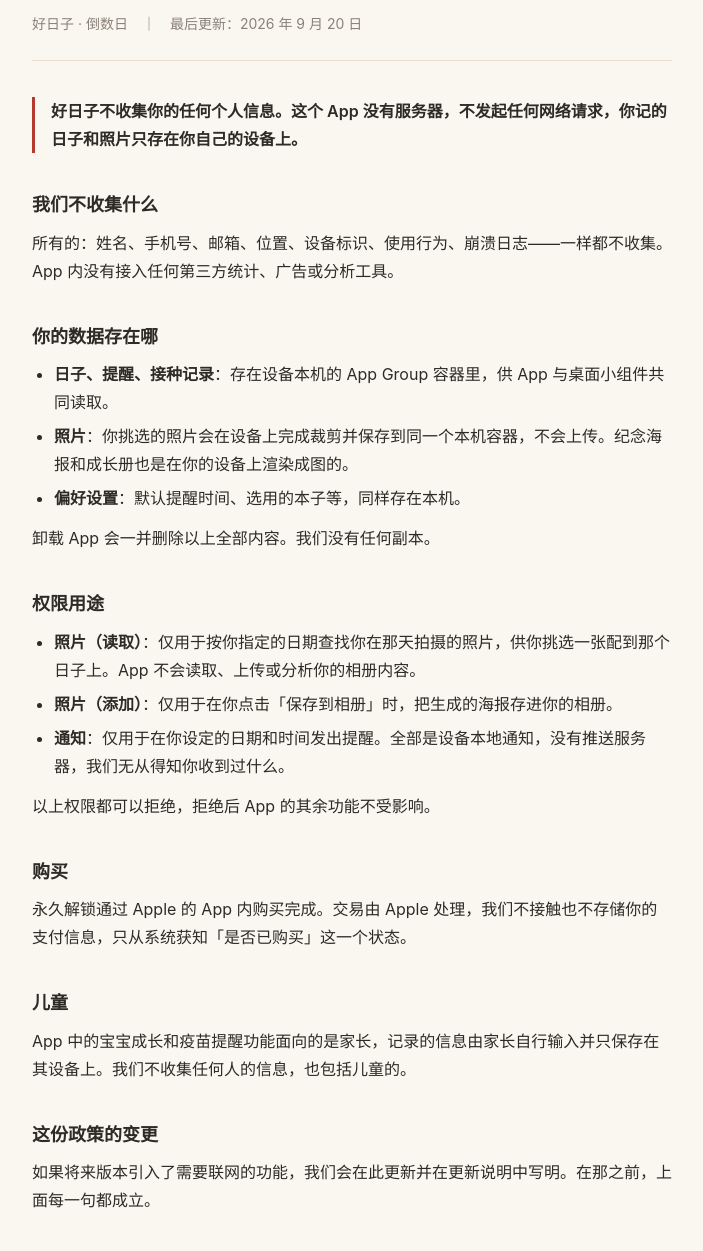
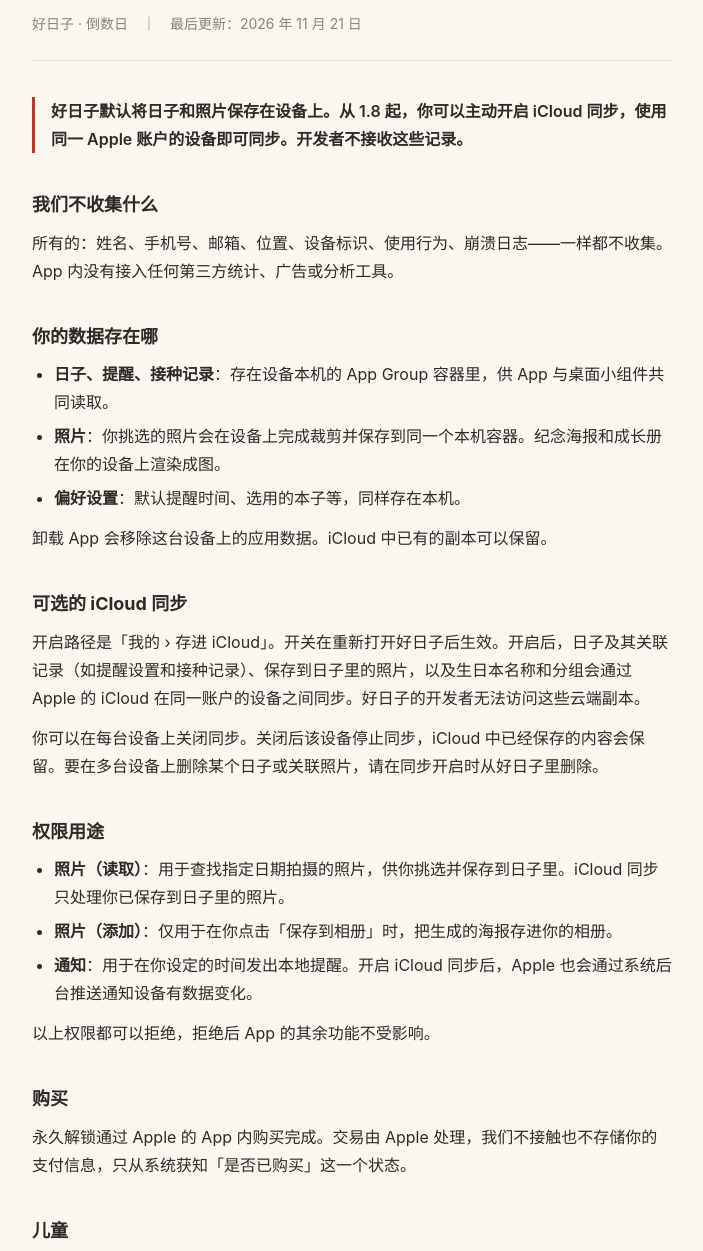
Before and after one commit to StarException/support, a plain HTML site: page privacy.html in a window 1280 px wide. Shown: the part 96-1347 px from the top of the page, without its empty margins (288-991 px from the left). Drawn offline with Linux system fonts and the light colour scheme.

Commit message:
好日子 1.8 官网补充可选 iCloud 同步说明

```diff
--- a/privacy.html
+++ b/privacy.html
@@ -32,10 +32,10 @@
 <div class="wrap">
   <header>
     <h1>隐私政策</h1>
-    <p class="sub">好日子 · 倒数日　｜　最后更新：2026 年 9 月 20 日</p>
+    <p class="sub">好日子 · 倒数日　｜　最后更新：2026 年 11 月 21 日</p>
   </header>
 
-  <p class="lead">好日子不收集你的任何个人信息。这个 App 没有服务器，不发起任何网络请求，你记的日子和照片只存在你自己的设备上。</p>
+  <p class="lead">好日子默认将日子和照片保存在设备上。从 1.8 起，你可以主动开启 iCloud 同步，使用同一 Apple 账户的设备即可同步。开发者不接收这些记录。</p>
 
   <h2>我们不收集什么</h2>
   <p>所有的：姓名、手机号、邮箱、位置、设备标识、使用行为、崩溃日志——一样都不收集。App 内没有接入任何第三方统计、广告或分析工具。</p>
@@ -43,16 +43,20 @@
   <h2>你的数据存在哪</h2>
   <ul>
     <li><strong>日子、提醒、接种记录</strong>：存在设备本机的 App Group 容器里，供 App 与桌面小组件共同读取。</li>
-    <li><strong>照片</strong>：你挑选的照片会在设备上完成裁剪并保存到同一个本机容器，不会上传。纪念海报和成长册也是在你的设备上渲染成图的。</li>
+    <li><strong>照片</strong>：你挑选的照片会在设备上完成裁剪并保存到同一个本机容器。纪念海报和成长册在你的设备上渲染成图。</li>
     <li><strong>偏好设置</strong>：默认提醒时间、选用的本子等，同样存在本机。</li>
   </ul>
-  <p>卸载 App 会一并删除以上全部内容。我们没有任何副本。</p>
+  <p>卸载 App 会移除这台设备上的应用数据。iCloud 中已有的副本可以保留。</p>
+
+  <h2>可选的 iCloud 同步</h2>
+  <p>开启路径是「我的 › 存进 iCloud」。开关在重新打开好日子后生效。开启后，日子及其关联记录（如提醒设置和接种记录）、保存到日子里的照片，以及生日本名称和分组会通过 Apple 的 iCloud 在同一账户的设备之间同步。好日子的开发者无法访问这些云端副本。</p>
+  <p>你可以在每台设备上关闭同步。关闭后该设备停止同步，iCloud 中已经保存的内容会保留。要在多台设备上删除某个日子或关联照片，请在同步开启时从好日子里删除。</p>
 
   <h2>权限用途</h2>
   <ul>
-    <li><strong>照片（读取）</strong>：仅用于按你指定的日期查找你在那天拍摄的照片，供你挑选一张配到那个日子上。App 不会读取、上传或分析你的相册内容。</li>
+    <li><strong>照片（读取）</strong>：用于查找指定日期拍摄的照片，供你挑选并保存到日子里。iCloud 同步只处理你已保存到日子里的照片。</li>
     <li><strong>照片（添加）</strong>：仅用于在你点击「保存到相册」时，把生成的海报存进你的相册。</li>
-    <li><strong>通知</strong>：仅用于在你设定的日期和时间发出提醒。全部是设备本地通知，没有推送服务器，我们无从得知你收到过什么。</li>
+    <li><strong>通知</strong>：用于在你设定的时间发出本地提醒。开启 iCloud 同步后，Apple 也会通过系统后台推送通知设备有数据变化。</li>
   </ul>
   <p>以上权限都可以拒绝，拒绝后 App 的其余功能不受影响。</p>
 
@@ -60,10 +64,10 @@
   <p>永久解锁通过 Apple 的 App 内购买完成。交易由 Apple 处理，我们不接触也不存储你的支付信息，只从系统获知「是否已购买」这一个状态。</p>
 
   <h2>儿童</h2>
-  <p>App 中的宝宝成长和疫苗提醒功能面向的是家长，记录的信息由家长自行输入并只保存在其设备上。我们不收集任何人的信息，也包括儿童的。</p>
+  <p>App 中的宝宝成长和疫苗提醒功能面向的是家长，记录由家长自行输入，默认存于设备。家长主动开启 iCloud 同步后，这些记录也会通过其 Apple 账户同步。</p>
 
   <h2>这份政策的变更</h2>
-  <p>如果将来版本引入了需要联网的功能，我们会在此更新并在更新说明中写明。在那之前，上面每一句都成立。</p>
+  <p>当后续版本的数据处理方式发生变化，我们会在此更新。</p>
 
   <h2>联系</h2>
   <p>有疑问请写信至 <a href="mailto:578853210@qq.com">578853210@qq.com</a>。</p>
```
Also changed, not shown: index.html (+1 -1 lines).
